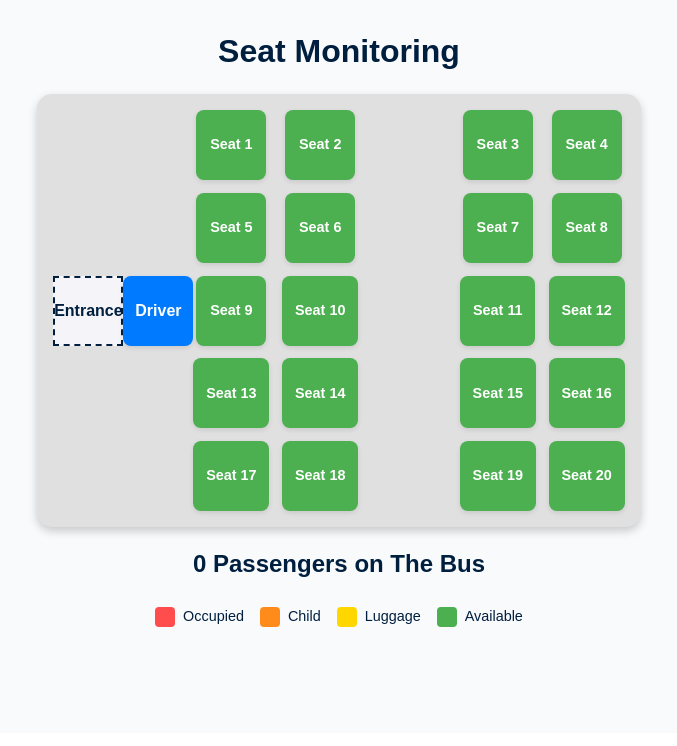
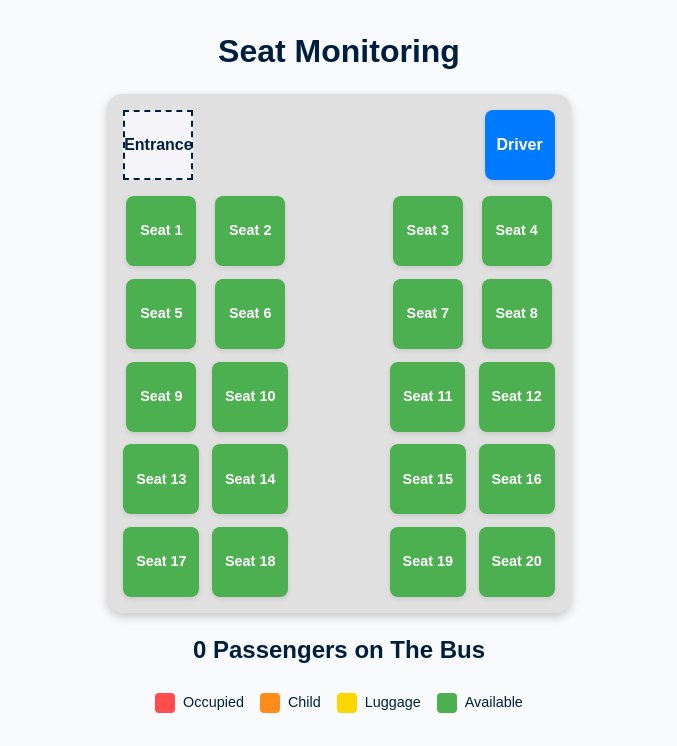
Before and after one commit to amurryd/Bus-Tracking-App, a Flask app: page /seat_availability in a window 1280 px wide. Shown: the part 67-813 px from the top of the page, without its empty margins (301-978 px from the left). Before the commit the page ends 694 px from the top, so only its background shows below. Run offline with Flask 3, Linux system fonts and the light colour scheme; some libraries are stand-ins or nearby versions.

Commit message:
Update seat_availability.html

```diff
--- a/Bus Seat Tracking/templates/seat_availability.html
+++ b/Bus Seat Tracking/templates/seat_availability.html
@@ -52,7 +52,6 @@
             height: 70px;
             border-radius: 8px;
             box-shadow: 0px 2px 5px rgba(0, 0, 0, 0.1);
-            grid-column: 4 / 5
             }
             .entrance {
             background-color: #f4f4f9;
@@ -88,10 +87,15 @@
             }
             .bus-seats {
             display: flex;
-            justify-content: space-between; /* Entrance on left, driver seat on right */
+            flex-direction: column; /* Stack front-row above bus-layout */
             align-items: center;
             }
-            /* Bus Layout Styling */
+            .front-row {
+            display: flex;
+            justify-content: space-between;
+            width: 100%;
+            margin-bottom: 1rem; /* Add spacing between the front row and main seating area */
+            }
             .bus-layout {
             display: grid;
             grid-template-columns: repeat(5, 1fr); /* Two seats, aisle, two seats */
@@ -160,10 +164,12 @@
             <!-- Updated Bus Body Container with Driver Seat and Entrance -->
             <div class="bus-body">
                 <div class="bus-seats" id="seatGrid">
-                    <!-- Driver Seat and Entrance at the front of the bus -->
-                    <div class="entrance">Entrance</div>
+                    <!-- Front Row with Driver Seat and Entrance at the top -->
+                    <div class="front-row">
+                        <div class="entrance">Entrance</div>
+                        <div class="driver-seat" id="driverSeat">Driver</div>
+                    </div>
                     <!-- Aisle and Seats Layout -->
-                    <div class="driver-seat" id="driverSeat">Driver</div>
                     <div class="bus-layout">
                         {% for seat, data in seats.items() %}
                         <div id="{{ seat }}" aria-label="Seat {{ loop.index }}"
```
